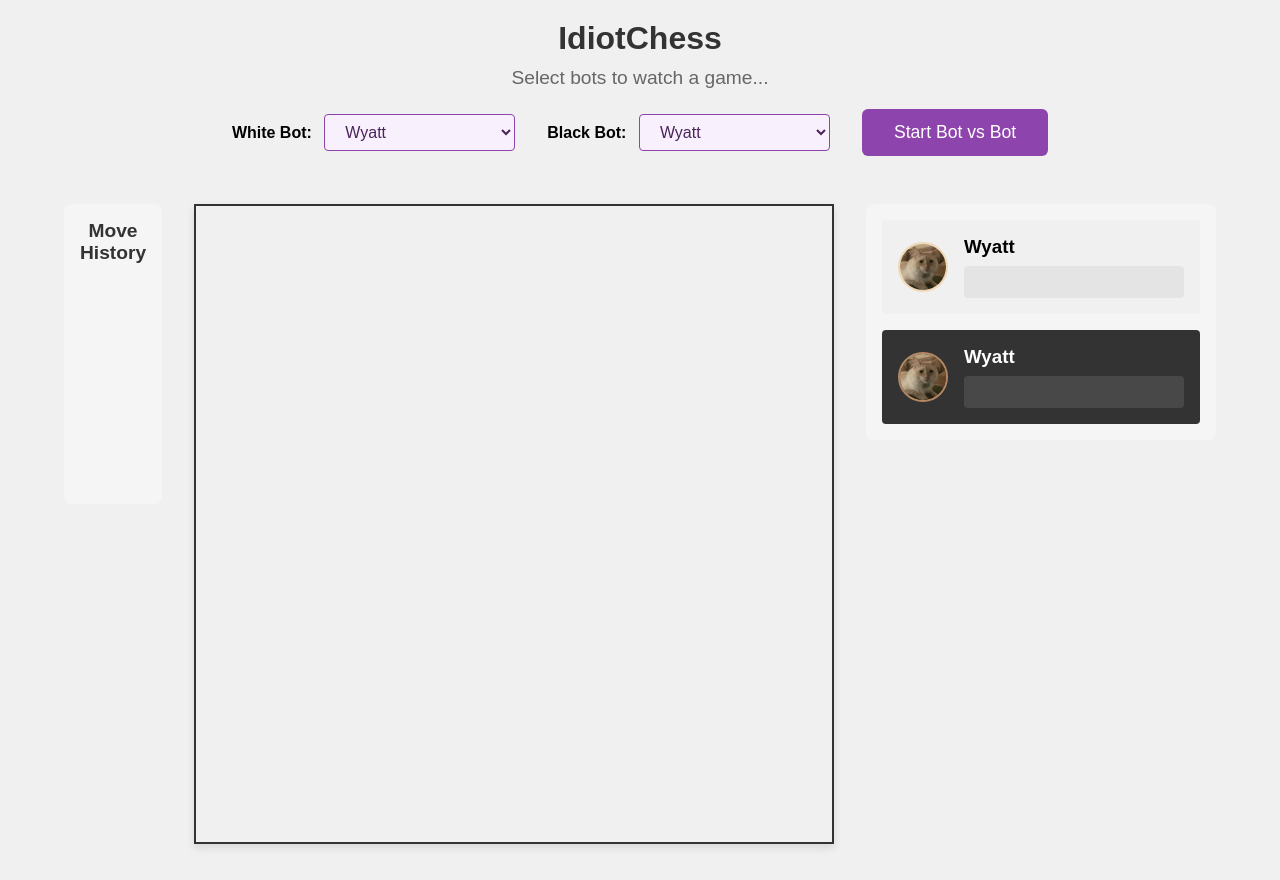
After one commit to cadenweigel/IdiotChess, a Flask app: page /botvbot in a window 1280 px wide. The commit adds this page. Run offline with Flask 3, Linux system fonts and the light colour scheme; some libraries are stand-ins or nearby versions; some web fonts are replaced.

Commit message:
bot v bot page (needs fixing)

```diff
--- a/app/api.py
+++ b/app/api.py
@@ -494,3 +494,7 @@ def get_valid_moves():
 
     moves = manager.get_valid_moves((row, col))
     return jsonify({"valid_moves": moves})
+
+@api.route("/botvbot")
+def botvbot_page():
+    return render_template("botvbot.html")
--- /dev/null
+++ b/app/static/css/botvbot.css
@@ -0,0 +1,44 @@
+/* Bot vs Bot Styles */
+@import url('play.css');
+
+.botvbot-selectors {
+  display: flex;
+  justify-content: center;
+  align-items: center;
+  gap: 2rem;
+  margin-bottom: 2rem;
+}
+
+.bot-selector label {
+  font-weight: bold;
+  margin-right: 0.5rem;
+}
+
+.bot-selector select {
+  padding: 0.5rem 1rem;
+  border-radius: 4px;
+  border: 1px solid #8e44ad;
+  font-size: 1rem;
+  background: #f8f0fc;
+  color: #4a235a;
+}
+
+#start-botvbot-btn {
+  background-color: #8e44ad;
+  color: #fff;
+  border: none;
+  padding: 0.8rem 2rem;
+  font-size: 1.1rem;
+  border-radius: 6px;
+  cursor: pointer;
+  transition: background 0.2s;
+}
+
+#start-botvbot-btn:hover {
+  background-color: #6c3483;
+}
+
+/* Hide game controls from play.css */
+.game-controls, #resign-btn, #new-game-btn, #start-game-btn, #game-not-started-overlay {
+  display: none !important;
+}
--- /dev/null
+++ b/app/static/js/botvbot.js
@@ -0,0 +1,142 @@
+import { initializeBoard, updateBoard as updateBoardDisplay } from './boardUI.js';
+import { clearMoveHistory, initializeMoveHistory } from './moveHistory.js';
+import { fetchBoardState } from './eventHandlers.js';
+import {
+    initializeDOMElements,
+    updateTurnIndicator,
+    setSessionId,
+    setGameStarted,
+    setBotColors,
+    setWhiteBot,
+    setBlackBot
+} from './gameState.js';
+
+let sessionId = null;
+let whiteBot = null;
+let blackBot = null;
+let gameStarted = false;
+
+const statusMessage = document.getElementById('status-message');
+const movesList = document.getElementById('moves-list');
+const startBtn = document.getElementById('start-botvbot-btn');
+const whiteBotSelect = document.getElementById('white-bot-select');
+const blackBotSelect = document.getElementById('black-bot-select');
+
+async function loadBotOptions() {
+    const res = await fetch('/api/bots');
+    const data = await res.json();
+    const bots = data.bots || [];
+    whiteBotSelect.innerHTML = '';
+    blackBotSelect.innerHTML = '';
+    bots.forEach(bot => {
+        const optionW = document.createElement('option');
+        optionW.value = bot.id;
+        optionW.textContent = bot.display_name || bot.name;
+        optionW.dataset.avatar = bot.avatar;
+        whiteBotSelect.appendChild(optionW);
+        const optionB = document.createElement('option');
+        optionB.value = bot.id;
+        optionB.textContent = bot.display_name || bot.name;
+        optionB.dataset.avatar = bot.avatar;
+        blackBotSelect.appendChild(optionB);
+    });
+}
+
+function updateBotAvatarsAndNames() {
+    const whiteAvatar = document.getElementById('white-avatar');
+    const blackAvatar = document.getElementById('black-avatar');
+    const whiteName = document.getElementById('white-name');
+    const blackName = document.getElementById('black-name');
+    const selectedWhite = whiteBotSelect.options[whiteBotSelect.selectedIndex];
+    const selectedBlack = blackBotSelect.options[blackBotSelect.selectedIndex];
+    whiteAvatar.src = `/static/images/avatars/${selectedWhite.dataset.avatar}`;
+    blackAvatar.src = `/static/images/avatars/${selectedBlack.dataset.avatar}`;
+    whiteName.textContent = selectedWhite.textContent;
+    blackName.textContent = selectedBlack.textContent;
+}
+
+async function startBotvBotGame() {
+    whiteBot = whiteBotSelect.value;
+    blackBot = blackBotSelect.value;
+    updateBotAvatarsAndNames();
+    const response = await fetch('/api/new-game/bots', {
+        method: 'POST',
+        headers: { 'Content-Type': 'application/json' },
+        body: JSON.stringify({ white_bot: whiteBot, black_bot: blackBot })
+    });
+    const data = await response.json();
+    if (data.session_id) {
+        sessionId = data.session_id;
+        setSessionId(sessionId);
+        setBotColors(whiteBot, blackBot);
+        setWhiteBot(whiteBot);
+        setBlackBot(blackBot);
+        setGameStarted(true);
+        gameStarted = true;
+        statusMessage.textContent = 'Game ongoing';
+        clearMoveHistory();
+        initializeBoard();
+        initializeMoveHistory();
+        playBotvBot();
+    } else {
+        statusMessage.textContent = 'Failed to start game.';
+    }
+}
+
+async function playBotvBot() {
+    if (!gameStarted) return;
+    let state = await fetchBoardState();
+    if (state.status && (state.status.includes('checkmate') || state.status.includes('draw') || state.status.includes('stalemate'))) {
+        showGameOver(state.status);
+        return;
+    }
+    // Make bot move
+    await makeBotMove();
+    // Update board and move history
+    await updateBoardDisplay();
+    // Continue if not game over
+    setTimeout(playBotvBot, 600); // Add a delay for visibility
+}
+
+async function makeBotMove() {
+    const response = await fetch('/api/bot-move', {
+        method: 'POST',
+        headers: { 'Content-Type': 'application/json' },
+        body: JSON.stringify({ session_id: sessionId })
+    });
+    await response.json(); // Ignore details, board will update
+}
+
+function showGameOver(message) {
+    const gameOverOverlay = document.getElementById('game-over-overlay');
+    const gameOverMessage = document.getElementById('game-over-message');
+    const gameOverDetails = document.getElementById('game-over-details');
+    if (message.includes('checkmate')) {
+        const winner = message.includes('White') ? 'White' : 'Black';
+        gameOverMessage.textContent = 'Checkmate!';
+        gameOverDetails.textContent = `${winner} wins!`;
+    } else if (message.includes('stalemate')) {
+        gameOverMessage.textContent = 'Stalemate!';
+        gameOverDetails.textContent = 'The game is a draw.';
+    } else if (message.includes('draw')) {
+        gameOverMessage.textContent = 'Game Drawn';
+        gameOverDetails.textContent = message;
+    }
+    gameOverOverlay.style.display = 'flex';
+    statusMessage.textContent = message;
+}
+
+startBtn.addEventListener('click', () => {
+    if (whiteBotSelect.value && blackBotSelect.value) {
+        startBotvBotGame();
+    }
+});
+
+whiteBotSelect.addEventListener('change', updateBotAvatarsAndNames);
+blackBotSelect.addEventListener('change', updateBotAvatarsAndNames);
+
+document.addEventListener('DOMContentLoaded', async () => {
+    initializeDOMElements();
+    await loadBotOptions();
+    updateBotAvatarsAndNames();
+});
--- a/app/static/js/gameState.js
+++ b/app/static/js/gameState.js
@@ -28,13 +28,13 @@ function initializeDOMElements() {
     gameNotStartedOverlay = document.getElementById('game-not-started-overlay');
 
     // Log any missing elements for debugging
-    if (!board) console.error('Chessboard element not found');
-    if (!statusMessage) console.error('Status message element not found');
-    if (!movesList) console.error('Moves list element not found');
-    if (!resignBtn) console.error('Resign button not found');
-    if (!newGameBtn) console.error('New game button not found');
-    if (!startGameBtn) console.error('Start game button not found');
-    if (!gameNotStartedOverlay) console.error('Game not started overlay not found');
+    if (!board) console.debug('Chessboard element not found');
+    if (!statusMessage) console.debug('Status message element not found');
+    if (!movesList) console.debug('Moves list element not found');
+    if (!resignBtn) console.debug('Resign button not found');
+    if (!newGameBtn) console.debug('New game button not found');
+    if (!startGameBtn) console.debug('Start game button not found');
+    if (!gameNotStartedOverlay) console.debug('Game not started overlay not found');
 }
 
 // Update game status message
--- /dev/null
+++ b/app/templates/botvbot.html
@@ -0,0 +1,68 @@
+<!DOCTYPE html>
+<html lang="en">
+<head>
+    <meta charset="UTF-8" />
+    <meta name="viewport" content="width=device-width, initial-scale=1.0"/>
+    <title>IdiotChess - Bot vs Bot</title>
+    <link rel="stylesheet" href="{{ url_for('static', filename='css/botvbot.css') }}">
+    <link rel="icon" href="{{ url_for('static', filename='images/favicon.png') }}" type="image/png">
+    <link href="https://fonts.cdnfonts.com/css/chess-7" rel="stylesheet">
+</head>
+<body>
+    <div class="container">
+        <div class="game-header">
+            <h1>IdiotChess</h1>
+            <div class="game-status">
+                <span id="status-message">Select bots to watch a game...</span>
+            </div>
+        </div>
+        <div class="botvbot-selectors">
+            <div class="bot-selector" id="white-bot-selector">
+                <label for="white-bot-select">White Bot:</label>
+                <select id="white-bot-select"></select>
+            </div>
+            <div class="bot-selector" id="black-bot-selector">
+                <label for="black-bot-select">Black Bot:</label>
+                <select id="black-bot-select"></select>
+            </div>
+            <button id="start-botvbot-btn">Start Bot vs Bot</button>
+        </div>
+        <div class="game-container">
+            <div class="side-panel">
+                <div class="move-history">
+                    <h3>Move History</h3>
+                    <div id="moves-list"></div>
+                </div>
+            </div>
+            <div class="board-container">
+                <div id="chessboard"></div>
+                <div id="game-over-overlay" class="overlay" style="display: none;">
+                    <div class="overlay-content">
+                        <h2 id="game-over-message">Game Over</h2>
+                        <p id="game-over-details"></p>
+                        <button id="home-btn" onclick="window.location.href='/'">Return Home</button>
+                    </div>
+                </div>
+            </div>
+            <div class="game-info">
+                <div id="white-player-info" class="player-info white-player">
+                    <img id="white-avatar" class="player-avatar" alt="White bot avatar" />
+                    <div class="player-details">
+                        <h3 id="white-name">White Bot</h3>
+                        <div id="white-captures" class="captured-pieces-list"></div>
+                    </div>
+                </div>
+                <div id="black-player-info" class="player-info black-player">
+                    <img id="black-avatar" class="player-avatar" alt="Black bot avatar" />
+                    <div class="player-details">
+                        <h3 id="black-name">Black Bot</h3>
+                        <div id="black-captures" class="captured-pieces-list"></div>
+                    </div>
+                </div>
+            </div>
+        </div>
+    </div>
+    <script src="https://cdnjs.cloudflare.com/ajax/libs/chess.js/0.10.3/chess.min.js"></script>
+    <script type="module" src="{{ url_for('static', filename='js/botvbot.js') }}"></script>
+</body>
+</html>
--- a/app/templates/index.html
+++ b/app/templates/index.html
@@ -84,6 +84,10 @@
         </div>
         <button type="submit">Start Game</button>
       </form>
+      <div class="botvbot-section">
+        <h2 class="subtitle-center">Or watch a game:</h2>
+        <button id="botvbot-btn" class="botvbot-btn">Watch Bot vs Bot</button>
+      </div>
     </div>
   </div>
 
```
Also changed, not shown: app/static/css/index.css (+21 -0 lines), app/static/js/index.js (+8 -0 lines).
